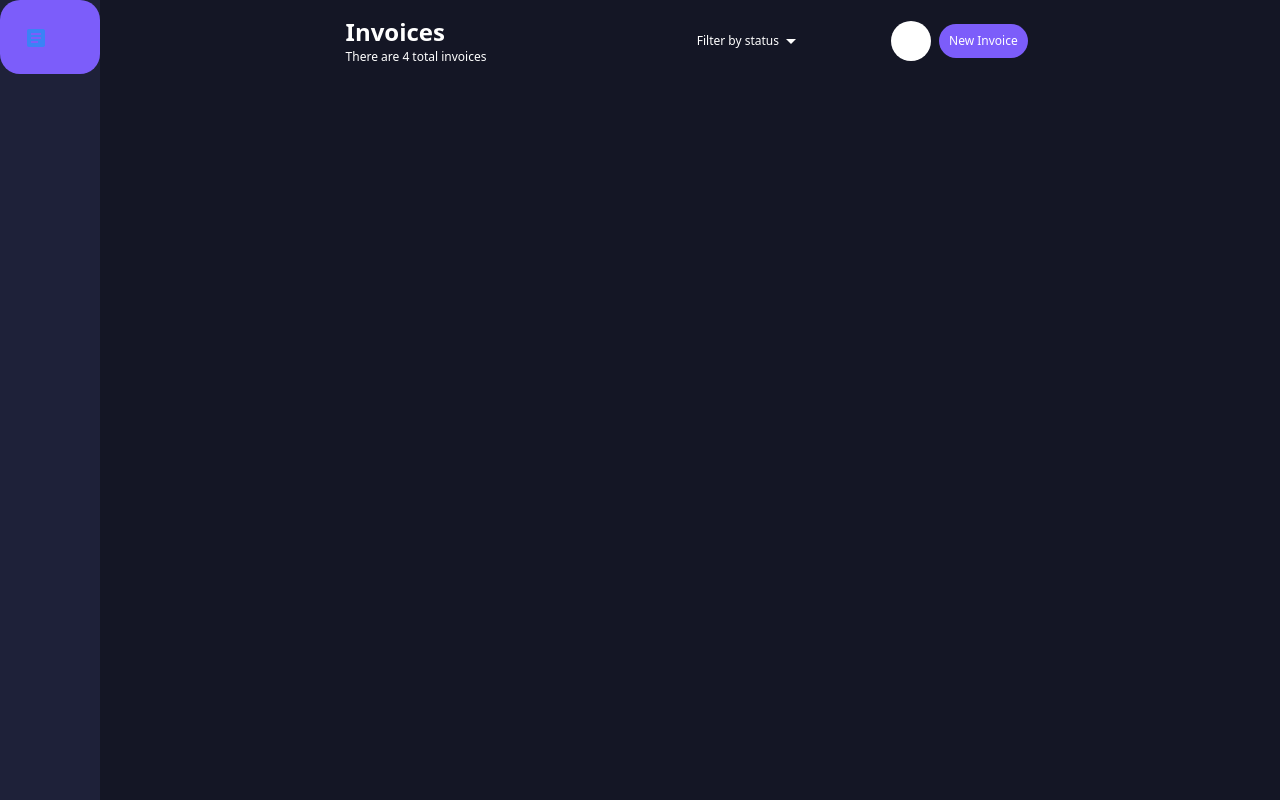
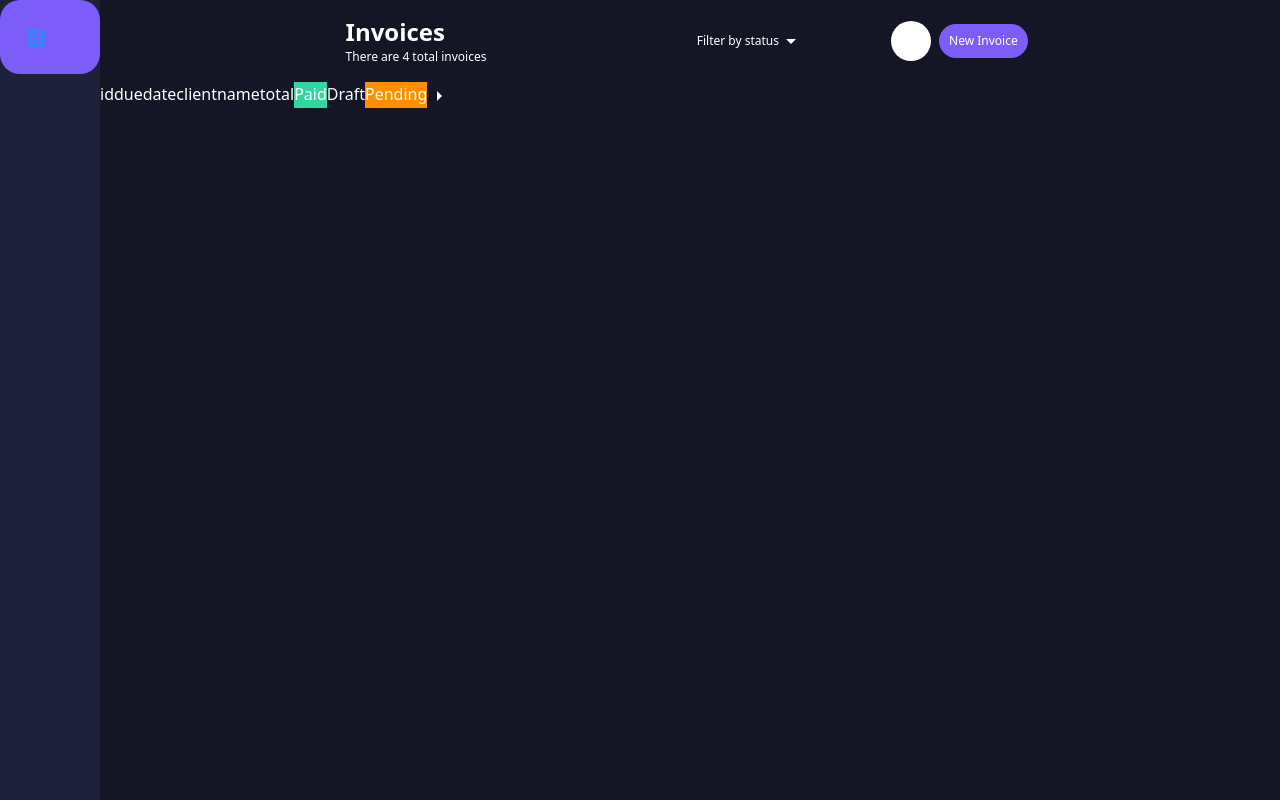
Before and after one commit to OHIHON-RAPHEL/invoice-apk.io, a React (Create React App) app: page / in a window 1280 px wide. Built offline with nearby package versions, Linux system fonts and the light colour scheme.

Commit message:
extended

```diff
--- a/src/Home.js
+++ b/src/Home.js
@@ -1,7 +1,8 @@
 import { useState } from 'react'
 import ArrowDropDownIcon from '@mui/icons-material/ArrowDropDown'
 import HeightIcon from '@mui/icons-material/Height';
-import Modal from './Modal'
+import Invoice from './Invoice'
+// import Modal from './Modal'
 
 const Home = ({ setInvoice, showExitConfirmation }) => {
   const [filterMenu, setFilterMenu] = useState(false);
@@ -42,8 +43,10 @@ const Home = ({ setInvoice, showExitConfirmation }) => {
            </div>
         </div>
       </div>
-
-       <Modal showExitConfirmation={showExitConfirmation} />
+      <div>
+        <Invoice />
+      </div>
+       {/* <Modal showExitConfirmation={showExitConfirmation} /> */}
     </div>
   )
 }
--- /dev/null
+++ b/src/Invoice.js
@@ -0,0 +1,27 @@
+import React from 'react'
+import ArrowRightIcon from '@mui/icons-material/ArrowRight';
+
+const Invoice = () => {
+  return (
+    <div className='invoice flex'>
+      <div className='left flex'>
+        <span className='tracking-number'>id</span>
+        <span className='duedate'>duedate</span>
+        <span className='person'>clientname</span>
+      </div>
+      <div className='right flex'>
+        <span className='price'>total</span>
+        <div className='status-button flex'>
+          <span className='bg-[#33d69f]'>Paid</span>
+          <span>Draft</span>
+          <span className='bg-[#ff8f00]'>Pending</span>
+        </div>
+        <div className='icon'>
+          <ArrowRightIcon />
+        </div>
+      </div>
+    </div>
+  )
+}
+
+export default Invoice
--- a/src/InvoiceModal.js
+++ b/src/InvoiceModal.js
@@ -1,10 +1,11 @@
-import { useState, useEffect, useRef } from 'react';
+import { useState} from 'react';
 import DeleteIcon from '@mui/icons-material/Delete';
 import HeightIcon from '@mui/icons-material/Height';
-// import database from './firebase';
+// import Loading from './Loading'
+import { ref, push } from 'firebase/database';
 
 
-const InvoiceModal = ({ setInvoice, setShowExitConfirmation }) => {
+const InvoiceModal = ({ setInvoice, setShowExitConfirmation, database }) => {
 
 
   const initialDate = new Date();
@@ -59,7 +60,7 @@ const InvoiceModal = ({ setInvoice, setShowExitConfirmation }) => {
   }
 
   const [formData, setFormData] = useState({
-    clientStreetAddress: "",
+        clientStreetAddress: "",
         clientCity: "",
         clientZipCode: "",
         clientCountry: "",
@@ -71,77 +72,92 @@ const InvoiceModal = ({ setInvoice, setShowExitConfirmation }) => {
         paymentTerms: ""
   })
 
+  // const handleChange = (e) => {
+  //   setFormData({
+  //     ...formData,
+  //     [e.target.name]: e.target.value,
+  //   });
+  // };
+
   const handleChange = (e) => {
-    setFormData({
-      ...formData,
-      [e.target.name]: e.target.value,
-    });
+    const { name, value } = e.target;
+    setFormData((prevData) => ({
+      ...prevData,
+      [name]: value,
+    }));
   };
 
-  // const handleSubmit = (e) => {
-  //   e.preventDefault();
+  const handleSubmit = async (e) => {
+    e.preventDefault();
 
+    const entriesRef = ref(database, 'entries');
 
-  //   // Save data to Firebase
-  //   database.ref('formData').push(formData);
+    try {
+      const newEntryData = await push(entriesRef, formData);
 
-  //   setFormData({
-  //     clientStreetAddress: "",
-  //       clientCity: "",
-  //       clientZipCode: "",
-  //       clientCountry: "",
-  //       clientName: "",
-  //       clientEmail: "",
-  //       paymentDue: "",
-  //       productDescription: "",
-  //       text: "",
-  //       paymentTerms: ""
-  //   })
+      console.log('Data submitted successfully with key:', newEntryData.key);
+    } catch (error) {
+      console.log(error);
+    }
 
+    setFormData({
+        clientStreetAddress: "",
+        clientCity: "",
+        clientZipCode: "",
+        clientCountry: "",
+        clientName: "",
+        clientEmail: "",
+        paymentDue: "",
+        productDescription: "",
+        text: "",
+        paymentTerms: ""
+    })
+
+    setInvoice(false)
+  };
+
+  // const invoiceRef = useRef(false);
+
+  // const handleClickOutside = (event) => {
+  //   if (invoiceRef.current && !invoiceRef.current.contains(event.target)) {
+  //     setShowExitConfirmation(true);
+  //   }
   // };
 
-  const invoiceRef = useRef(false);
+  // // Listen for click events outside the input field background
+  // useEffect(() => {
+  //   document.addEventListener('mousedown', handleClickOutside);
 
-  const handleClickOutside = (event) => {
-    if (invoiceRef.current && !invoiceRef.current.contains(event.target)) {
-      setShowExitConfirmation(true);
-    }
-  };
-
-  // Listen for click events outside the input field background
-  useEffect(() => {
-    document.addEventListener('mousedown', handleClickOutside);
-
-    return () => {
-      document.removeEventListener('mousedown', handleClickOutside);
-    };
-  }, []);
+  //   return () => {
+  //     document.removeEventListener('mousedown', handleClickOutside);
+  //   };
+  // }, []);
 
 
   return (
-    <div ref={invoiceRef} className=' fixed top-0 left-0 bg-[transparent] h-screen overflow-scroll min-[900px]:left-[90px]'>
+    <div onSubmit={handleSubmit} className=' fixed top-0 left-0 bg-[transparent] h-screen overflow-scroll min-[900px]:left-[90px]'>
       <form  className='relative p-[56px] max-w-[700px] w-full bg-[#141625] text-white
        shadow-[10px_4px_6px_-1px_rgba(0,0,0.2),_0_2px_4px_-1px_rgba(0_0_0_0.06)] '>
-        <h1 className='mb-[48px] text-white'>New Invoice</h1>
+        <h1 className='mb-[48px] text-white font-bold text-2xl'>New Invoice</h1>
           {/* bill form */}
         <div className='mb-[48px] flex flex-col'>
            <h4 className='text-[#7c5dfa] text-[12px] mb-[24px]'>Bill Form</h4>
            <div className='mb-[24px] flex flex-col'>
               <small className='text-[12px] mb-[6px]'>Street Address</small>
-              <input onChange={handleChange} name="clientStreetAdddress"  type="text" className='w-full bg-[#1e2139] text-white rounded-md p-[12px_4px] border-none focus:outline-none' />
+              <input value={formData.clientStreetAddress} onChange={handleChange} name="clientStreetAdddress"  type="text" className='w-full bg-[#1e2139] text-white rounded-md p-[12px_4px] border-none focus:outline-none' />
             </div>
             <div className='gap-[16px] flex'>
               <div className='mb-[24px] flex flex-col flex-[1]'>
                 <small className='text-[12px] mb-[6px]'>City</small>
-                <input onChange={handleChange} name="clientCity" type="text" className='w-full bg-[#1e2139] text-white rounded-md p-[12px_4px] border-none focus:outline-none' />
+                <input value={formData.clientCity} onChange={handleChange} name="clientCity" type="text" className='w-full bg-[#1e2139] text-white rounded-md p-[12px_4px] border-none focus:outline-none' />
               </div>
               <div className='mb-[24px] flex flex-col flex-[1]'>
                 <small className='text-[12px] mb-[6px]'>Zip Code</small>
-                <input onChange={handleChange} name="clientZipCode" type="text" className='w-full bg-[#1e2139] text-white rounded-md p-[12px_4px] border-none focus:outline-none' />
+                <input value={formData.clientZipCode} onChange={handleChange} name="clientZipCode" type="text" className='w-full bg-[#1e2139] text-white rounded-md p-[12px_4px] border-none focus:outline-none' />
               </div>
               <div className='mb-[24px] flex flex-col flex-[1]'>
                 <small className='text-[12px] mb-[6px]'>Country</small>
-                <input onChange={handleChange} name="clientCountry" type="text" className='w-full bg-[#1e2139] text-white rounded-md p-[12px_4px] border-none focus:outline-none' />
+                <input value={formData.clientCountry} onChange={handleChange} name="clientCountry" type="text" className='w-full bg-[#1e2139] text-white rounded-md p-[12px_4px] border-none focus:outline-none' />
               </div>
             </div>
         </div>
@@ -151,28 +167,28 @@ const InvoiceModal = ({ setInvoice, setShowExitConfirmation }) => {
          <h4 className='text-[#7c5dfa] text-[12px] mb-[24px]'>Bill to</h4>
          <div className='mb-[24px] flex flex-col'>
            <small className='text-[12px] mb-[6px]'>Client Name</small>
-           <input onChange={handleChange} name="clientName" type="text" className='w-full bg-[#1e2139] text-white rounded-md p-[12px_4px] border-none focus:outline-none' />
+           <input value={formData.clientName} onChange={handleChange} name="clientName" type="text" className='w-full bg-[#1e2139] text-white rounded-md p-[12px_4px] border-none focus:outline-none' />
          </div>
          <div className='mb-[24px] flex flex-col'>
            <small className='text-[12px] mb-[6px]'>Client Email</small>
-           <input onChange={handleChange} name="clientEmail" type="text" className='w-full bg-[#1e2139] text-white rounded-md p-[12px_4px] border-none focus:outline-none' />
+           <input value={formData.clientEmail} onChange={handleChange} name="clientEmail" type="text" className='w-full bg-[#1e2139] text-white rounded-md p-[12px_4px] border-none focus:outline-none' />
          </div>
          <div className='mb-[24px] flex flex-col'>
            <small className='text-[12px] mb-[6px]'>Street Address</small>
-           <input onChange={handleChange} name="clientStreetAddress"  type="text" className='w-full bg-[#1e2139] text-white rounded-md p-[12px_4px] border-none focus:outline-none' />
+           <input value={formData.clientStreetAddress} onChange={handleChange} name="clientStreetAddress"  type="text" className='w-full bg-[#1e2139] text-white rounded-md p-[12px_4px] border-none focus:outline-none' />
          </div>
          <div className='gap-[16px] flex'>
               <div className='mb-[24px] flex flex-col'>
                 <small className='text-[12px] mb-[6px]'>City</small>
-                <input onChange={handleChange} name="clientCity" type="text" className='w-full bg-[#1e2139] text-white rounded-md p-[12px_4px] border-none focus:outline-none' />
+                <input value={formData.clientCity} onChange={handleChange} name="clientCity" type="text" className='w-full bg-[#1e2139] text-white rounded-md p-[12px_4px] border-none focus:outline-none' />
               </div>
               <div className='mb-[24px] flex flex-col'>
                 <small className='text-[12px] mb-[6px]'>Zip Code</small>
-                <input onChange={handleChange} name="clientZipCode" type="text" className='w-full bg-[#1e2139] text-white rounded-md p-[12px_4px] border-none focus:outline-none' />
+                <input value={formData.clientZipCode} onChange={handleChange} name="clientZipCode" type="text" className='w-full bg-[#1e2139] text-white rounded-md p-[12px_4px] border-none focus:outline-none' />
               </div>
               <div className='mb-[24px] flex flex-col'>
                 <small className='text-[12px] mb-[6px]'>Country</small>
-                <input onChange={handleChange} name="clientCountry"  type="text" className='w-full bg-[#1e2139] text-white rounded-md p-[12px_4px] border-none focus:outline-none' />
+                <input value={formData.clientCountry} onChange={handleChange} name="clientCountry"  type="text" className='w-full bg-[#1e2139] text-white rounded-md p-[12px_4px] border-none focus:outline-none' />
               </div>
             </div>
        </div>
@@ -186,25 +202,25 @@ const InvoiceModal = ({ setInvoice, setShowExitConfirmation }) => {
               name="invoiceDate"
               onChange={handleDateChange}
               type="date"
-              value={dateValue.toISOString().slice(0, 10)}
+              value={`${dateValue.toISOString().slice(0, 10)}, ${formData.invoiceDate}`}
               className='w-full bg-[#1e2139] text-white rounded-md p-[12px_4px] border-none focus:outline-none'
             />
           </div>
           <div className='mb-[24px] flex flex-col flex-[1]'>
             <small className='text-[12px] mb-[6px]'>Payment Due</small>
-            <input onChange={handleChange} value={dueDate} name="paymentDue"   type="text" className='w-full bg-[#1e2139] text-white rounded-md p-[12px_4px] border-none focus:outline-none' />
+            <input onChange={handleChange} value={`${dueDate}, ${formData.paymentDue}`}  name="paymentDue"   type="text" className='w-full bg-[#1e2139] text-white rounded-md p-[12px_4px] border-none focus:outline-none' />
           </div>
         </div>
         <div className='mb-[24px] flex flex-col'>
           <small  className='text-[12px] mb-[6px]'>Payment Terms</small>
           <select name="paymentTerms"  onChange={handleSelectChange} className='w-full bg-[#1e2139] text-white rounded-md p-[12px_4px] border-none focus:outline-none'>
-            <option  value="next30Days" >Next 30 Days</option>
+            <option  value={`"next30Days", ${formData.paymentTerms}`} >Next 30 Days</option>
             <option  value="next60Days" >Next 60 Days</option>
           </select>
         </div>
         <div className='mb-[24px] flex flex-col'>
           <small className='text-[12px] mb-[6px]'>Product Description</small>
-          <input onChange={handleChange} name="productDescription" type="text" className='w-full bg-[#1e2139] text-white rounded-md p-[12px_4px] border-none focus:outline-none' />
+          <input value={formData.productDescription} onChange={handleChange} name="productDescription" type="text" className='w-full bg-[#1e2139] text-white rounded-md p-[12px_4px] border-none focus:outline-none' />
         </div>
         <div className='w-full'>
           <h3 className='mb-[16px] text-[18px] text-[#777f98]'>Item List</h3>
@@ -217,9 +233,9 @@ const InvoiceModal = ({ setInvoice, setShowExitConfirmation }) => {
             </div>
             {inputFields.map((item, index) => (
                <div key={index} className='gap-4 text-[12px] relative mb-[24px] flex'>
-                  <input onChange={handleChange} name="text" type="text" className='bg-[#1e2139] p-[5px] basis-6/12 text-left text-white rounded-md border-none focus:outline-none' />
-                  <input onChange={handleChange} name="text" type="text" className='bg-[#1e2139] p-[5px] basis-[10%] text-left text-white rounded-md border-none focus:outline-none' />
-                  <input onChange={handleChange} name="text" type="text" className='bg-[#1e2139] p-[5px] basis-1/5 text-left text-white rounded-md border-none focus:outline-none'/>
+                  <input value={formData.text} onChange={handleChange} name="text" type="text" className='bg-[#1e2139] p-[5px] basis-6/12 text-left text-white rounded-md border-none focus:outline-none' />
+                  <input value={formData.text} onChange={handleChange} name="text" type="text" className='bg-[#1e2139] p-[5px] basis-[10%] text-left text-white rounded-md border-none focus:outline-none' />
+                  <input value={formData.text} onChange={handleChange} name="text" type="text" className='bg-[#1e2139] p-[5px] basis-1/5 text-left text-white rounded-md border-none focus:outline-none'/>
                   <small className='basis-1/5 self-center flex'>something</small>
                   <DeleteIcon onClick={() => deleteInvoiceItem(item.id)} className='absolute  right-0 w-[12px] h-[16px] cursor-pointer' />
                </div>
--- /dev/null
+++ b/src/Loading.js
@@ -0,0 +1,11 @@
+import React from 'react'
+
+const Loading = () => {
+  return (
+    <div classname='top-0 left-0 z-101 h-full w-full bg-[rgba(0_0_0_0.5)] absolute flex justify-center items-center animate-spin bg-white'>
+      <span className='block h-[60px] w-[60px] m-[0_auto] border-[3px_solid_transparent] border-t-[white] border-b-[white] rounded-[50%] animate-[spin_ease_1000ms_infinite] bg-red-600'>ffyyh</span>
+    </div>
+  )
+}
+
+export default Loading
--- a/src/Navigation.js
+++ b/src/Navigation.js
@@ -9,12 +9,6 @@ const Navigation = () => {
       </div>
       {/* <div className=' bg-cyan-600 p-2'> AREA </div> */}
     </div>
-    // <div className='z-[99] flex flex-row bg-[#1e2139] min-[900px]:flex-col min-[900px]:min-h-full min-[900px]:min-w-[90px]
-    //   rounded-[20px]'>
-    //   <div className='flex rounded-[20px] bg-[#7c5dfa] justify-center p-[24px] min-[900px]:w-full'>
-    //     <ArticleIcon  className='text-blue-500 w-[auto]' />
-    //   </div>
-    // </div>
   )
 }
 
--- a/src/index.js
+++ b/src/index.js
@@ -4,10 +4,27 @@ import './index.css';
 import App from './App';
 import reportWebVitals from './reportWebVitals';
 
+import { initializeApp } from 'firebase/app';
+import { getDatabase } from 'firebase/database';
+
+
+const firebaseConfig = {
+    apiKey: "AIzaSyBWBf_Rar1ienZ7cculEqJK4aDOHOVznC4",
+    authDomain: "invoice-app-c8bb0.firebaseapp.com",
+    projectId: "invoice-app-c8bb0",
+    storageBucket: "invoice-app-c8bb0.appspot.com",
+    messagingSenderId: "649520729595",
+    appId: "1:649520729595:web:c3af78dd1e8725b06ccf5e",
+    databaseURL: "https://invoice-app-c8bb0-default-rtdb.firebaseio.com"
+  };
+
+  const firebaseApp = initializeApp(firebaseConfig);
+  const database = getDatabase(firebaseApp);
+
 const root = ReactDOM.createRoot(document.getElementById('root'));
 root.render(
   <React.StrictMode>
-    <App />
+    <App database={database} />
   </React.StrictMode>
 );
 
```
Also changed, not shown: src/App.js (+21 -2 lines), src/firebase.js (deleted, +0 -18 lines).
